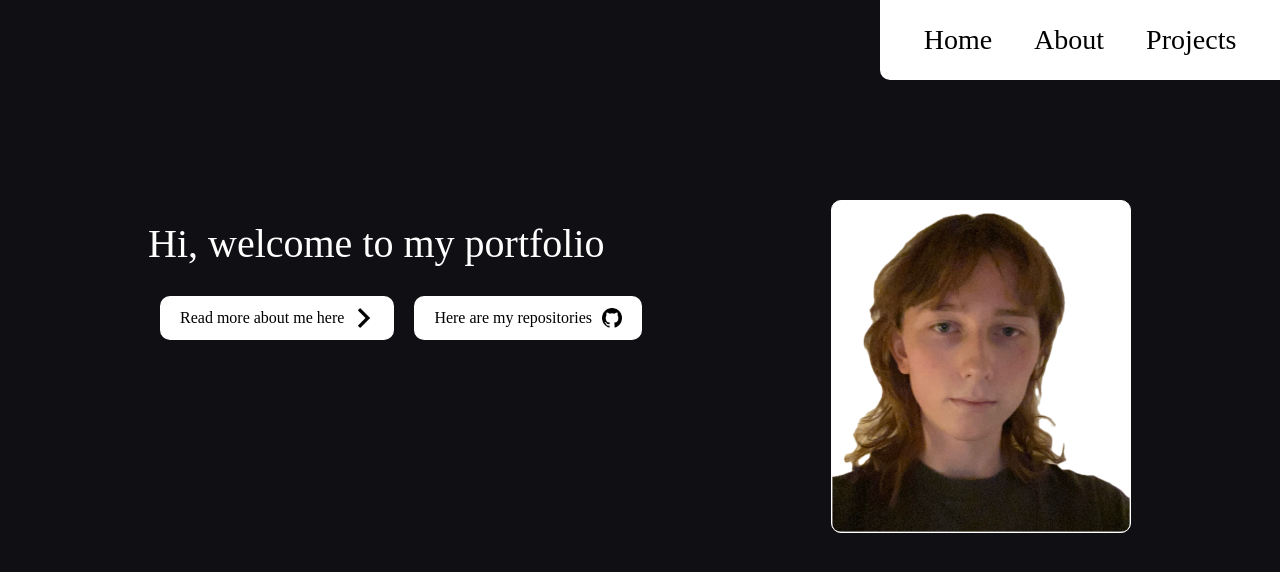
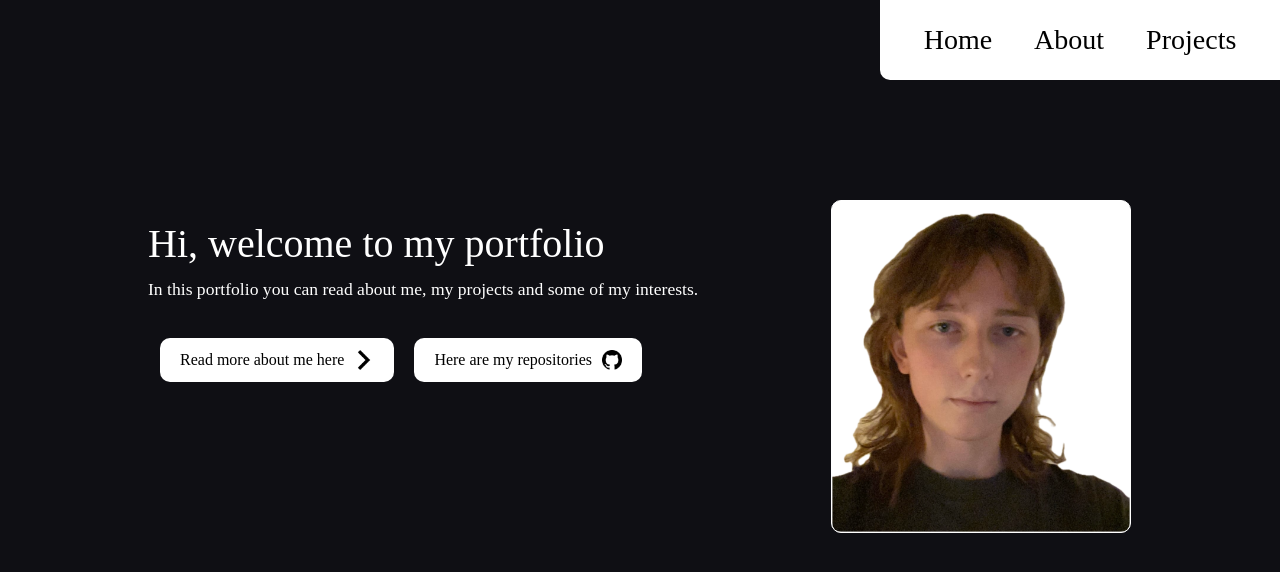
Before and after one commit to Segward/Vite-React-Portfolio, a React (Vite) app: page / in a window 1280 px wide. Shown: the top 572 px of the page. Built offline with nearby package versions, Linux system fonts and the light colour scheme.

Commit message:
Short about this portfolio on home page

```diff
--- a/src/App.jsx
+++ b/src/App.jsx
@@ -13,7 +13,13 @@ function App() {
         <Row>
           <Col md={8} style={{ padding: "20px", textAlign: "left" }}>
             <h1>Hi, welcome to my portfolio</h1>
-            <Container style={{ display: "flex", gap: "20px", flexWrap: "wrap" }}>
+            <p style={{ fontSize: "1.1rem" }}>
+              In this portfolio you can read about me, my projects and some of
+              my interests.
+            </p>
+            <Container
+              style={{ display: "flex", gap: "20px", flexWrap: "wrap" }}
+            >
               <Link
                 to="/about"
                 className="no-text-decoration hover-scale"
```
